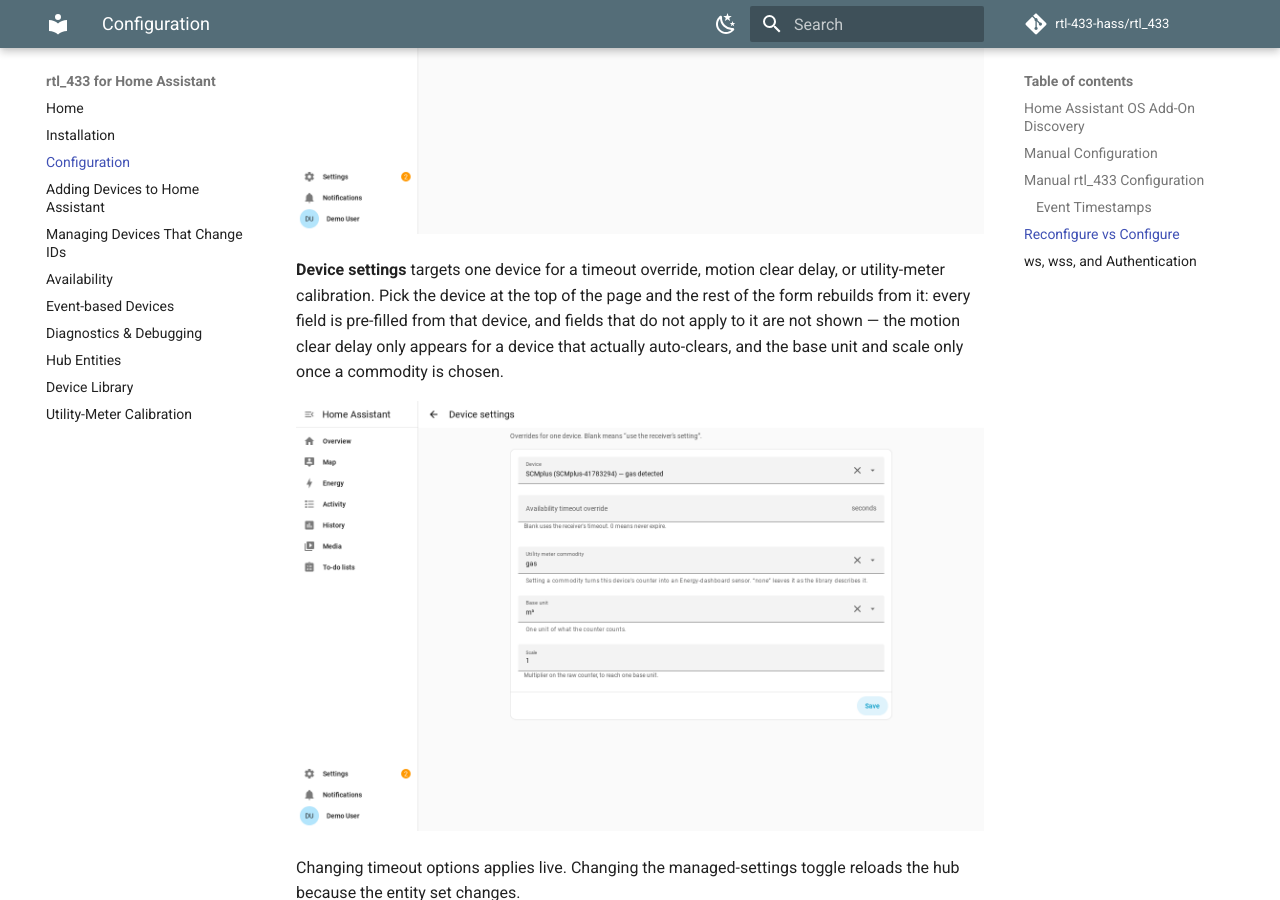
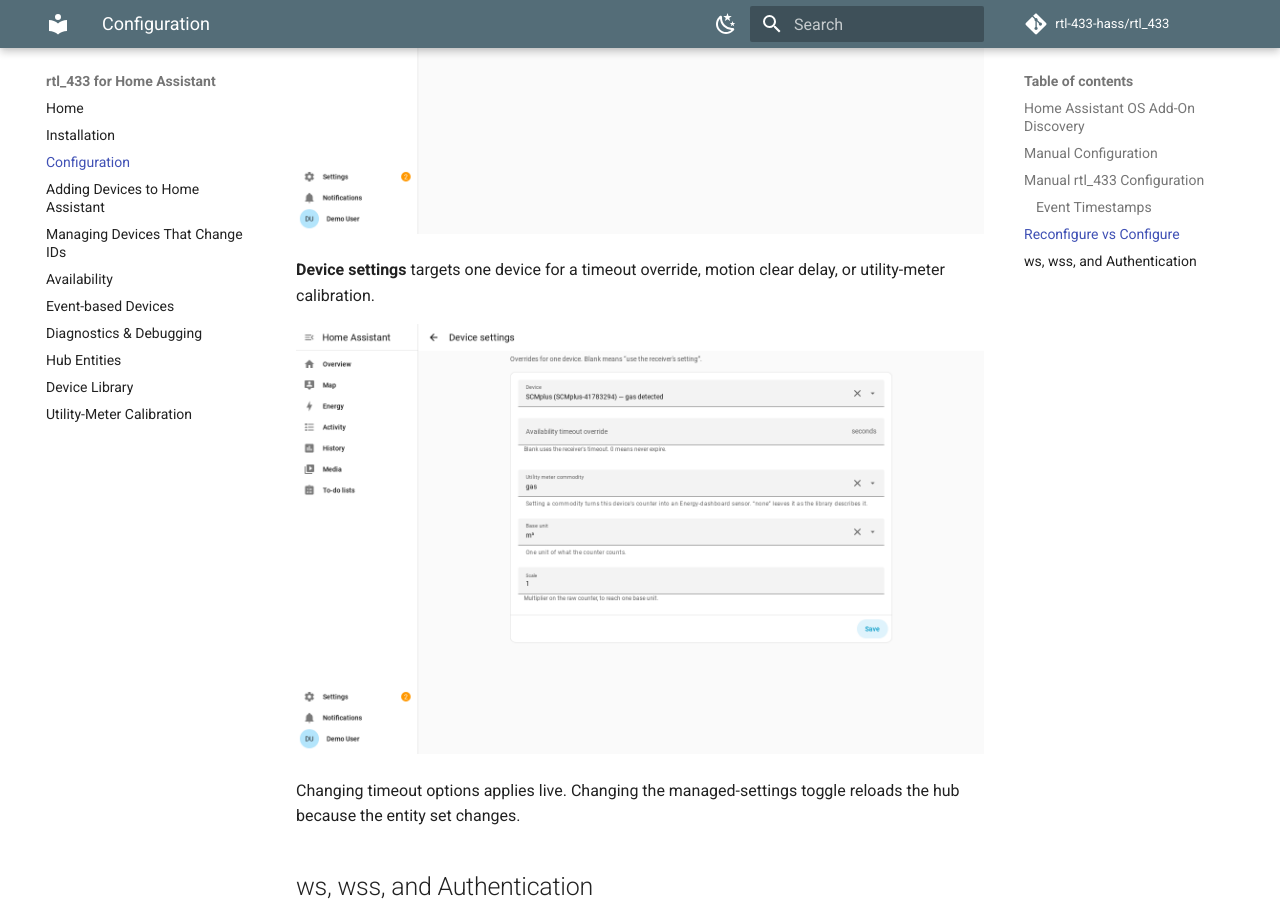
Before and after one commit to rtl-433-hass/rtl_433, an MkDocs documentation site: the page built from docs/configuration.md, in a window 1280 px wide and 900 px high, scrolled down 3704 px. Built offline with MkDocs 1.6.1 and Material for MkDocs 9.7.7, drawn with Linux system fonts in a browser that asks for light colours; comment, search, counter and statistics services are not loaded; the version menu is left out.

Commit message:
docs: trim the Device settings form walkthrough
Co-Authored-By: Claude Opus 5 <noreply@anthropic.com>
Claude-Session: https://claude.ai/code/session_018HhtFuqBNovRCKpDqLKD2v

```diff
--- a/docs/configuration.md
+++ b/docs/configuration.md
@@ -127,11 +127,7 @@ The timeout is one of three choices rather than a bare number:
 ![The Receiver settings page, with the availability-timeout choice set to the per-device-type defaults and the managed-settings toggle below it](images/07-hub-settings.png)
 
 **Device settings** targets one device for a timeout override, motion clear
-delay, or utility-meter calibration. Pick the device at the top of the page and
-the rest of the form rebuilds from it: every field is pre-filled from that
-device, and fields that do not apply to it are not shown — the motion clear delay
-only appears for a device that actually auto-clears, and the base unit and scale
-only once a commodity is chosen.
+delay, or utility-meter calibration.
 
 ![The Device settings page with the device picker, availability timeout override, and meter commodity selector](images/08-device-settings.png)
 
```
